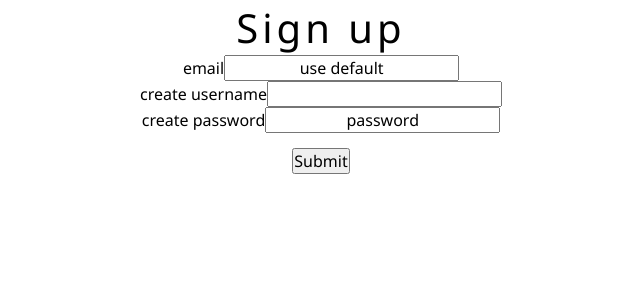
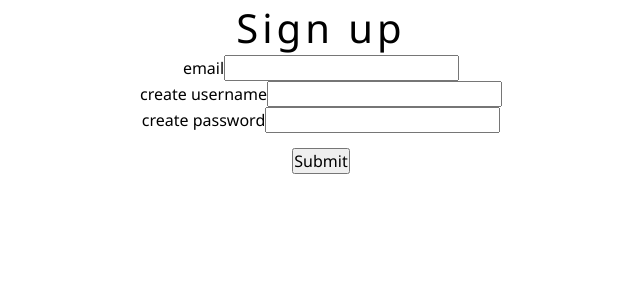
Before and after one commit to fschweikhardt/triplist-app, a React (Create React App) app: page /register in a window 1280 px wide. Shown: the top 300 px of the page, without its empty margins (319-959 px from the left). Built offline with nearby package versions, Linux system fonts and the light colour scheme; no server answers.

Commit message:
removed default text

```diff
--- a/src/Login.js
+++ b/src/Login.js
@@ -70,7 +70,7 @@ export default class Login extends React.Component {
                         type='text'
                         id='password'
                         name='password'
-                        defaultValue='password'
+                        //defaultValue='password'
                         required
                         >
                     </input>
--- a/src/Register.js
+++ b/src/Register.js
@@ -56,7 +56,7 @@ export default class Register extends React.Component{
                         type='text'
                         id='email'
                         name='email'
-                        defaultValue='use default'
+                        //defaultValue='use default'
                         required
                         >
                     </input>
@@ -79,7 +79,7 @@ export default class Register extends React.Component{
                         type='text'
                         id='password'
                         name='password'
-                        defaultValue='password'
+                        //defaultValue='password'
                         required
                     >
                     </input>
```
